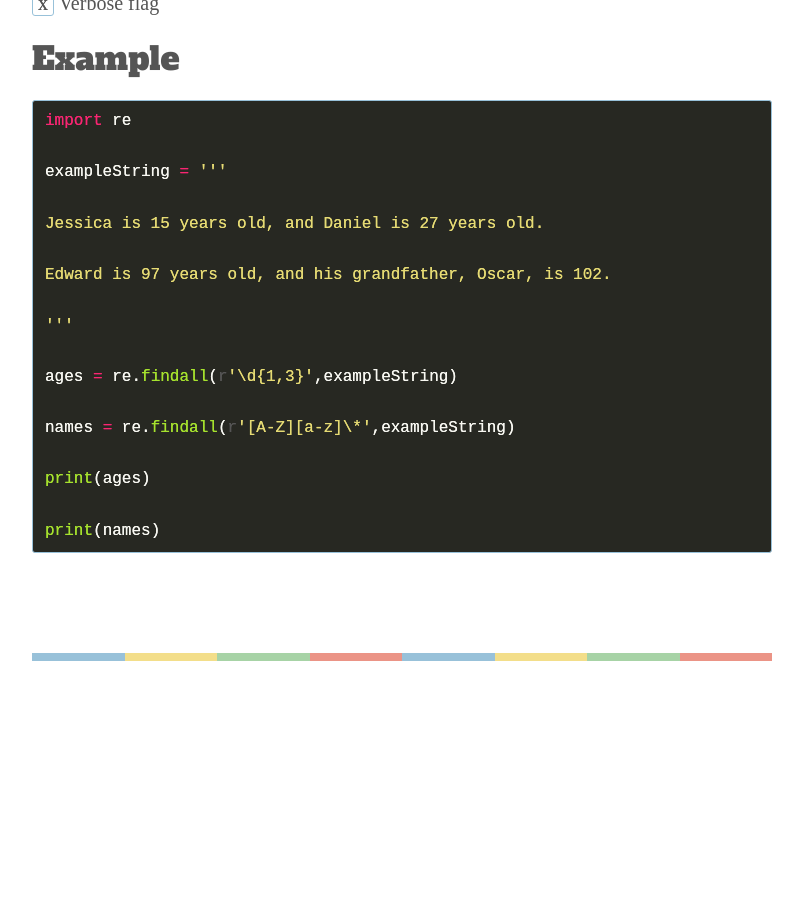
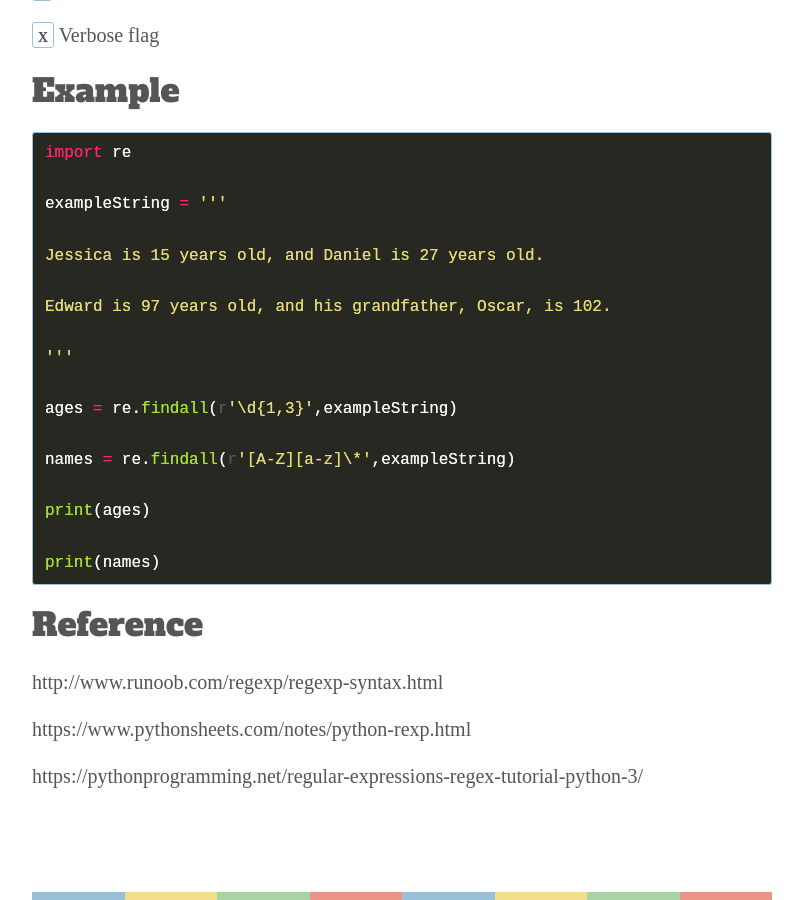
Before and after one commit to weina1117/weina1117.github.io, a Jekyll site: the page built from _posts/2016-11-6-pythonnotes.md, in a window 1280 px wide and 900 px high, scrolled down 3401 px. Shown: the whole window, without its empty margins (238-1041 px from the left). Built offline with Jekyll 4.4.1, drawn with Linux system fonts in a browser that asks for light colours; some web fonts are replaced; comment, search, counter and statistics services are not loaded; before the commit the page ends 4062 px from its top, so only the background shows below that.

Commit message:
add reference

```diff
--- a/_posts/2016-11-6-pythonnotes.md
+++ b/_posts/2016-11-6-pythonnotes.md
@@ -11,6 +11,7 @@ Here includes:
 - [Match Objects](#match-objects)
 - [Flags](#flags)
 - [Example](#example)
+- [Reference](#reference)
 
 Characters
 -----------
@@ -148,3 +149,12 @@ print(ages)
 print(names)
 
 {% endhighlight %}
+
+Reference
+---------
+
+http://www.runoob.com/regexp/regexp-syntax.html
+
+https://www.pythonsheets.com/notes/python-rexp.html
+
+https://pythonprogramming.net/regular-expressions-regex-tutorial-python-3/
```
